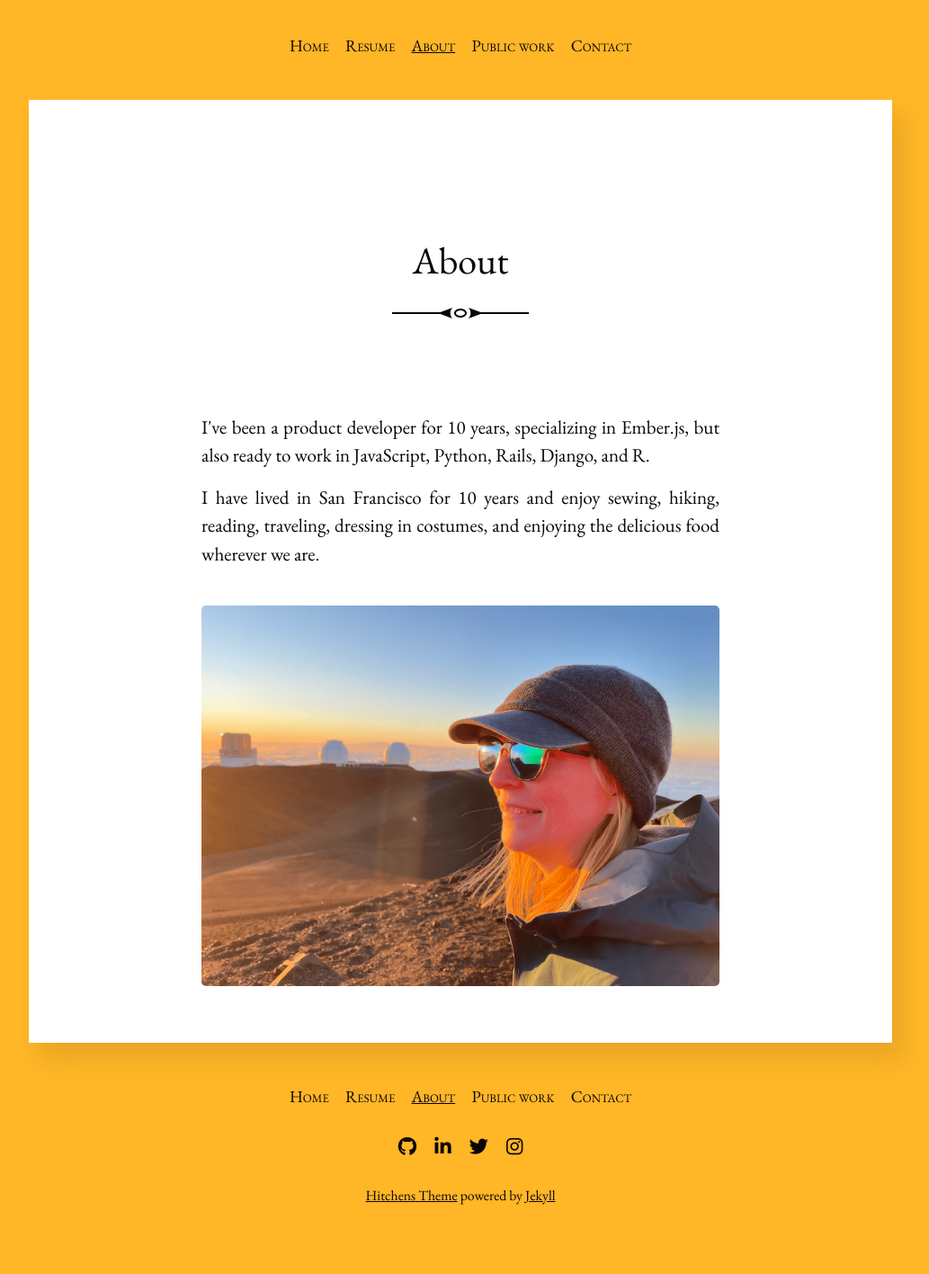
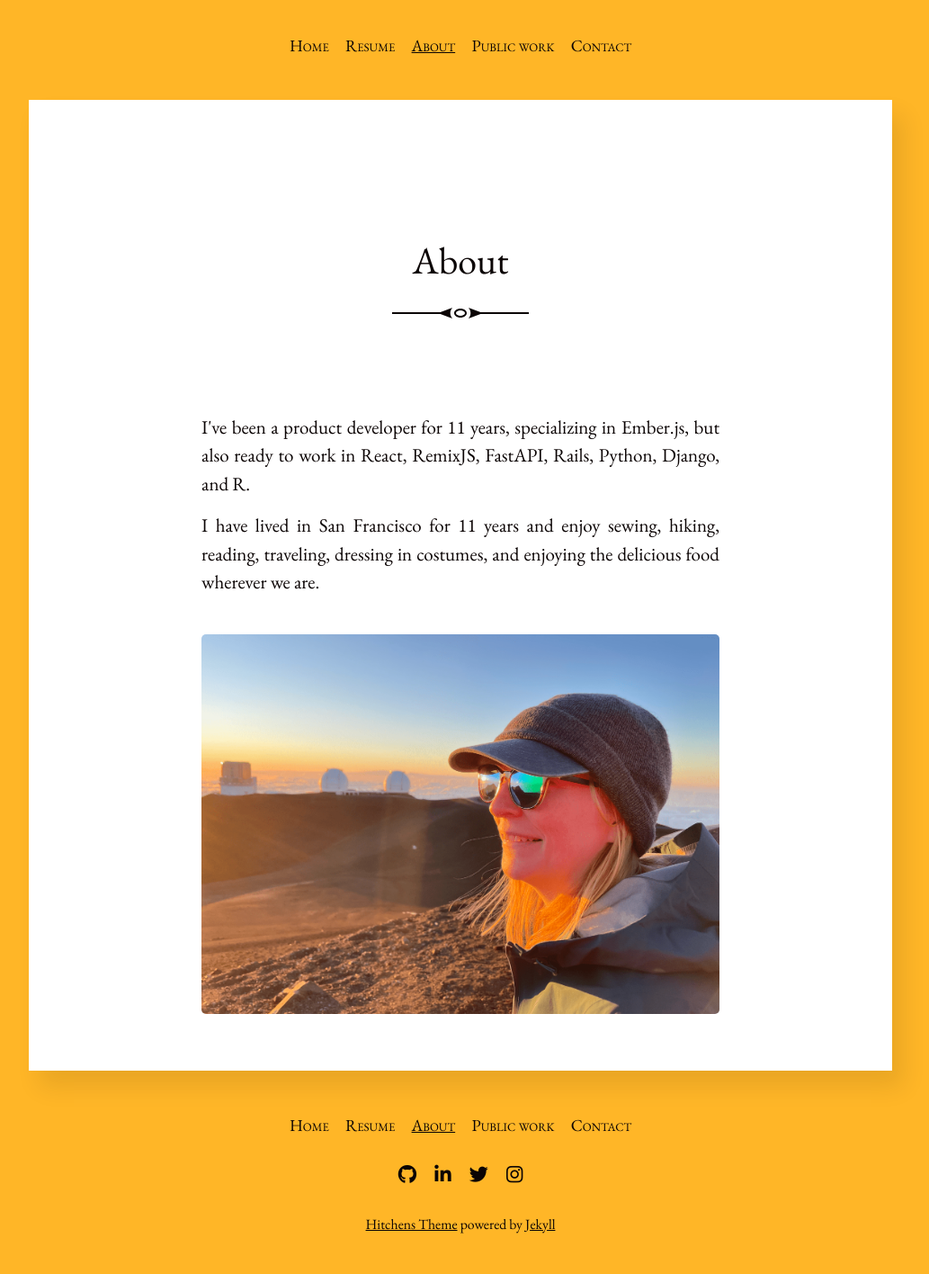
Before and after one commit to cadeParade/cadeparade.github.io, a Jekyll site: the page built from about.md, in a window 1280 px wide. Shown: the whole page at 90% size, without its empty margins (128-1161 px from the left). Built offline with Jekyll 4.4.1, drawn with Linux system fonts in a browser that asks for light colours; nearby versions of some CDN libraries; before the commit the page ends 1385 px from its top, so only the background shows below that.

Commit message:
update about

```diff
--- a/about.md
+++ b/about.md
@@ -4,11 +4,11 @@ title: About
 ---
 
 <p>
-  I've been a product developer for 10 years, specializing in Ember.js, but also ready to work in JavaScript, Python, Rails, Django, and R.
+  I've been a product developer for 11 years, specializing in Ember.js, but also ready to work in React, RemixJS, FastAPI,  Rails, Python, Django, and R.
 </p>
 
 <p>
-  I have lived in San Francisco for 10 years and enjoy sewing, hiking, reading, traveling, dressing in costumes, and enjoying the delicious food wherever we are.
+  I have lived in San Francisco for 11 years and enjoy sewing, hiking, reading, traveling, dressing in costumes, and enjoying the delicious food wherever we are.
 </p>
 
 <figure>
```
